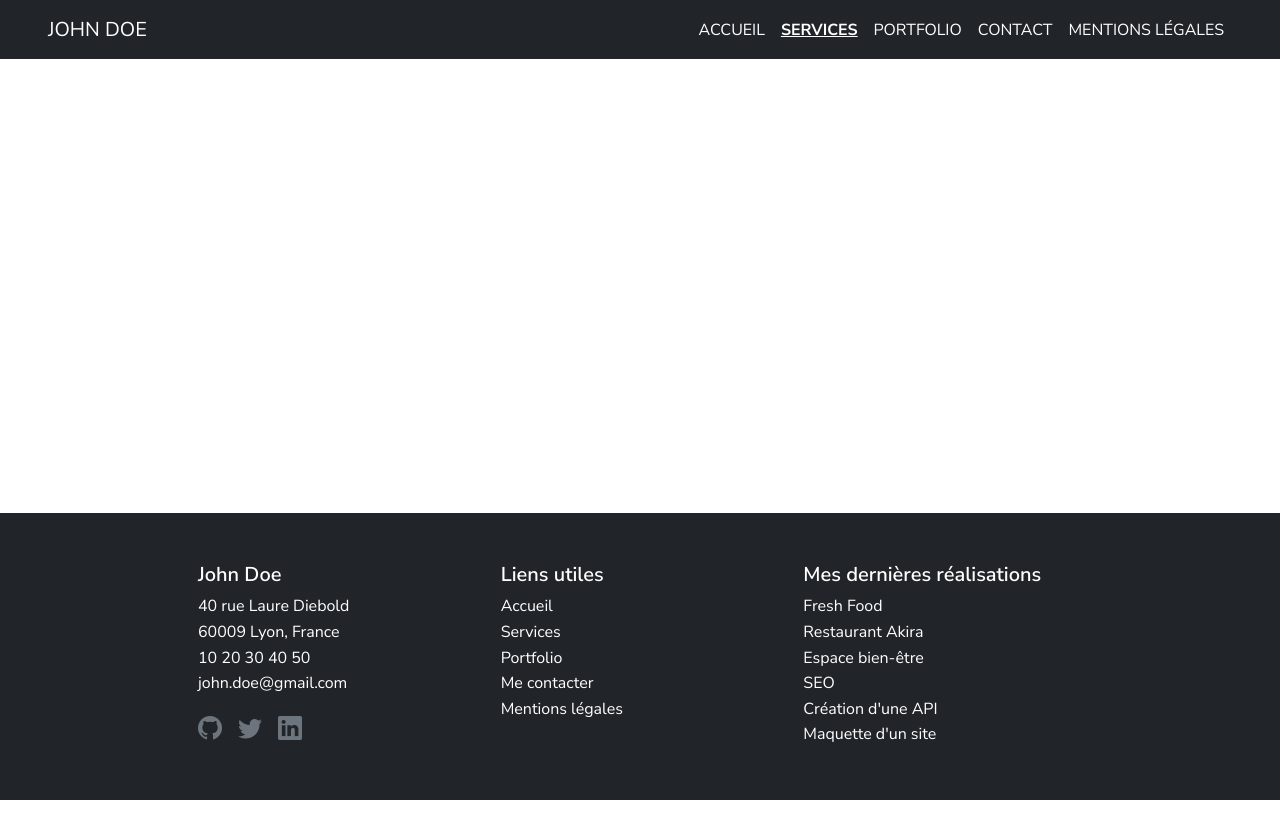
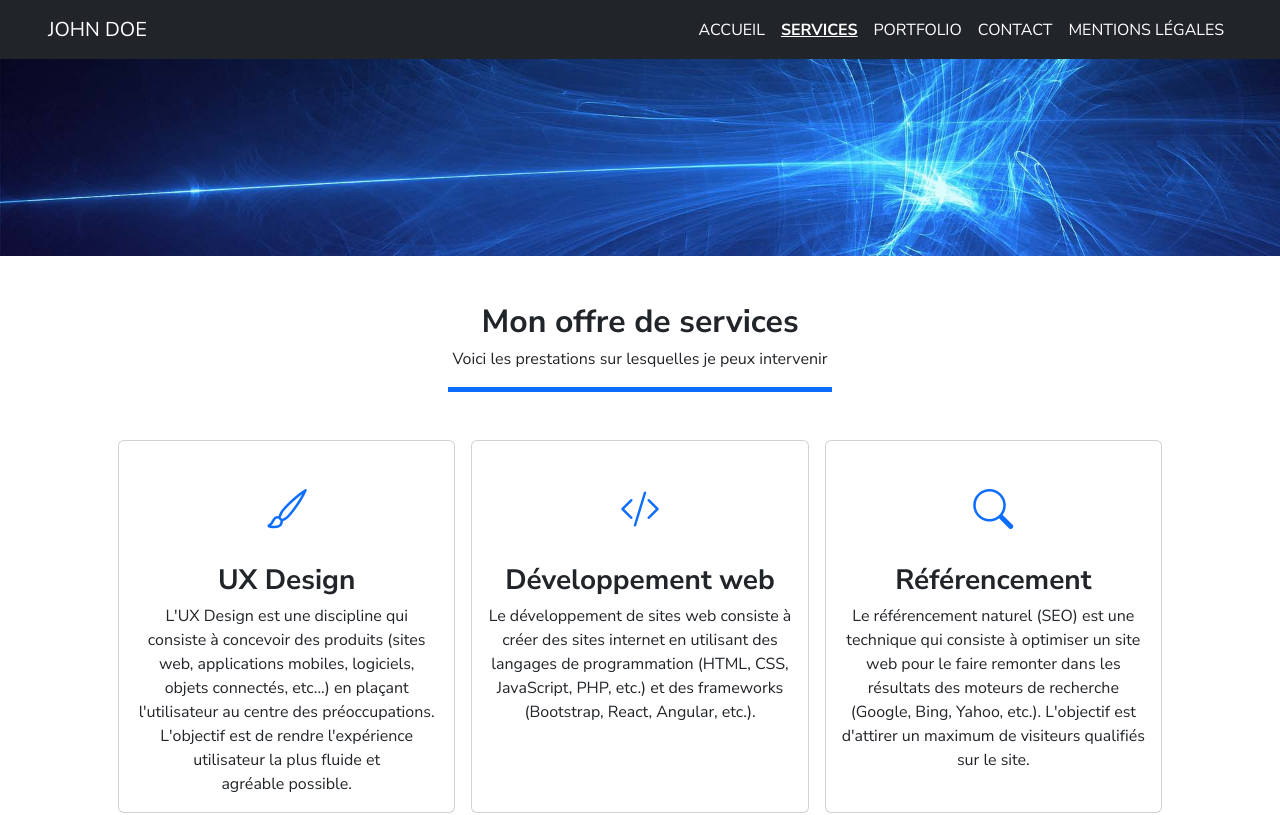
Before and after one commit to cedrickernec/kernec-cedric-devoir-5-portfolio-react, a React (Vite) app: page /services in a window 1280 px wide. Shown: the top 815 px of the page. Built offline with nearby package versions, Linux system fonts and the light colour scheme.

Commit message:
feat(services): création de la page Services + ajustements mineurs

```diff
--- /dev/null
+++ b/src/components/common/Container.jsx
@@ -0,0 +1,7 @@
+export default function Container({children, className=""}) {
+    return (
+        <div className={`container px-4 px-md-2 px-lg-5 ${className}`}>
+            {children}
+        </div>
+    );
+}
--- a/src/components/common/SectionDivider.jsx
+++ b/src/components/common/SectionDivider.jsx
@@ -1,8 +1,30 @@
-export default function SectionDivider({title}) {
+export default function SectionDivider({
+  level = "h2",
+  title,
+  paragraph,
+  variant = "default"}) {
+
+  const Heading = level;
+
+  const isCentered = variant === "centered";
+
+  const DividerStyle = {
+    height: isCentered ? "5px" : "3px",
+    width: isCentered ? "30vw" : "100%",
+  }
+
   return (
-    <div className="section-divider mb-4">
-      <h3 className="fw-bold">{title}</h3>
-      <div className="divider-line bg-primary mt-2"></div>
+    <div className={`${isCentered ? "text-center mb-5" : "text-start mb-4"}`}>
+      <Heading className="fw-bold">{title}</Heading>
+
+      {paragraph && (
+        <p>{paragraph}</p>)}
+
+      <div
+      className={`divider-line bg-primary mt-2 ${isCentered ? "mx-auto" : ""}`}
+      style={DividerStyle}
+      aria-hidden="true">
+      </div>
     </div>
   )
 }
--- a/src/components/layout/Footer.jsx
+++ b/src/components/layout/Footer.jsx
@@ -1,10 +1,11 @@
 // Footer commun avec navigation React Router + Bootstrap
 import {NavLink} from "react-router-dom";
+import Container from "../common/Container";
 
 export default function Footer() {
   return (
     <footer className="bg-dark text-white text-center py-5">
-      <div className="container px-4 px-md-5 px-lg-6">
+      <Container>
         <div className="row text-start">
 
           {/* Colonne 1 */}
@@ -116,7 +117,7 @@ export default function Footer() {
             </ul>
           </div>
         </div>
-      </div>
+      </Container>
     </footer>
   );
 }
--- a/src/components/ui/AboutAndSkills.jsx
+++ b/src/components/ui/AboutAndSkills.jsx
@@ -1,14 +1,19 @@
 import SectionDivider from "../common/SectionDivider";
+import Container from "../common/Container";
 
 export default function AboutAndSkills() {
   return (
     <section className="py-5">
-      <div className="container px-4 px-md-5 px-lg-6">
+      <Container>
         <div className="card shadow p-4">
           <div className="row">
             {/* Colonne gauche */}
             <div className="col-md-6">
-              <SectionDivider title="À propos" />
+              <SectionDivider
+              level="h3"
+              title="À propos"
+              variant="default"
+              />
               <img
                 src="src/assets/images/john-doe-about.jpg"
                 alt="Photo de John Doe au travail"
@@ -33,7 +38,11 @@ export default function AboutAndSkills() {
 
             {/* Colonne droite */}
             <div className="col-md-6">
-              <SectionDivider title="Mes compétences" />
+              <SectionDivider
+              level="h3"
+              title="Mes compétences"
+              variant="default"
+              />
               <label>HTML5 90%</label>
               <div className="progress mb-3">
                 <div
@@ -72,7 +81,7 @@ export default function AboutAndSkills() {
             </div>
           </div>
         </div>
-      </div>
+      </Container>
     </section>
   );
 }
--- a/src/components/ui/CardService.jsx
+++ b/src/components/ui/CardService.jsx
@@ -1,5 +1,57 @@
 export default function CardService() {
   return (
-    <div>CardService</div>
-  )
+    <div className="row row-cols-1 row-cols-md-3 g-3 align-items-stretch">
+      <div className="col d-flex">
+        <div className="card card-hover">
+          <div className="card-content text-center p-3">
+            <i
+            className="bi bi-brush fs-1 text-primary d-block m-4"
+            aria-hidden="true">
+            </i>
+            <h3 className="card-title fw-bold">UX Design</h3>
+            <p className="card-text">
+              L'UX Design est une discipline qui consiste à concevoir des
+              produits (sites web, applications mobiles, logiciels, objets
+              connectés, etc...) en plaçant l'utilisateur au centre des
+              préoccupations. L'objectif est de rendre l'expérience utilisateur
+              la plus fluide et agréable possible.
+            </p>
+          </div>
+        </div>
+      </div>
+      <div className="col d-flex">
+        <div className="card card-hover">
+          <div className="card-content text-center p-3">
+            <i
+            className="bi bi-code-slash fs-1 text-primary d-block m-4"
+            aria-hidden="true">
+            </i>
+            <h3 className="card-title fw-bold">Développement web</h3>
+            <p className="card-text">
+              Le développement de sites web consiste à créer des sites internet
+              en utilisant des langages de programmation (HTML, CSS, JavaScript,
+              PHP, etc.) et des frameworks (Bootstrap, React, Angular, etc.).
+            </p>
+          </div>
+        </div>
+      </div>
+      <div className="col d-flex">
+        <div className="card card-hover">
+          <div className="card-content text-center p-3">
+            <i
+            className="bi bi-search fs-1 text-primary d-block m-4"
+            aria-hidden="true">
+            </i>
+            <h3 className="card-title fw-bold">Référencement</h3>
+            <p className="card-text">
+              Le référencement naturel (SEO) est une technique qui consiste à
+              optimiser un site web pour le faire remonter dans les résultats
+              des moteurs de recherche (Google, Bing, Yahoo, etc.). L'objectif
+              est d'attirer un maximum de visiteurs qualifiés sur le site.
+            </p>
+          </div>
+        </div>
+      </div>
+    </div>
+  );
 }
--- a/src/pages/Services.jsx
+++ b/src/pages/Services.jsx
@@ -1,5 +1,34 @@
+import banner from "../assets/images/banner.jpg";
+import SectionDivider from "../components/common/SectionDivider";
+import Container from "../components/common/Container";
+import CardService from "../components/ui/CardService";
+
 export default function Services() {
   return (
-    <div>Services</div>
+    <>
+      <img
+      src={banner}
+      alt="Bannière bleue abstraite pour la page Services"
+      className="w-100"/>
+
+      <Container
+      aria-labelledby="services-title"
+      className="py-5">
+
+        <h1
+        id="services-title"
+        className="visually-hidden">
+          Section Services du portfolio
+        </h1>
+
+        <SectionDivider
+        title="Mon offre de services"
+        paragraph="Voici les prestations sur lesquelles je peux intervenir"
+        variant="centered"
+        />
+
+        <CardService/>
+      </Container>
+    </>
   )
 }
--- a/src/styles/global.css
+++ b/src/styles/global.css
@@ -3,6 +3,10 @@
 /* ==========================================
    GLOBAL STYLES
 ============================================= */
+
+:root {
+  --navbar-height:56px;
+}
 
 /* Layout global */
 html, body {
@@ -17,6 +21,7 @@ html, body {
 
 main {
   flex: 1;
+  padding-top: var(--navbar-height);
 }
 
 @media (min-width: 992px) {
@@ -37,10 +42,6 @@ body {
 h1, h2, h3, h4, h5, h6,
 strong {
   font-weight: 600;
-}
-
-.divider-line {
-  height: 4px;
 }
 
 /* Navbar */
@@ -83,3 +84,9 @@ footer a {
 footer a:hover {
   font-weight: 700;
 }
+
+/* Cards */
+.card-hover:hover {
+    background-color: #efefef;
+    box-shadow: var(--bs-box-shadow-sm);
+}
--- a/src/styles/home.css
+++ b/src/styles/home.css
@@ -5,7 +5,7 @@
 .hero {
     position: relative;
     background-image: url('/src/assets/images/hero-bg.jpg');
-    min-height: 100vh;
+    min-height: calc(100vh - var(--navbar-height));
     background-size: cover;
     background-position: center;
     background-repeat: no-repeat;
```
Also changed, not shown: 1 other file (tests, documents, lock files or other folders).
